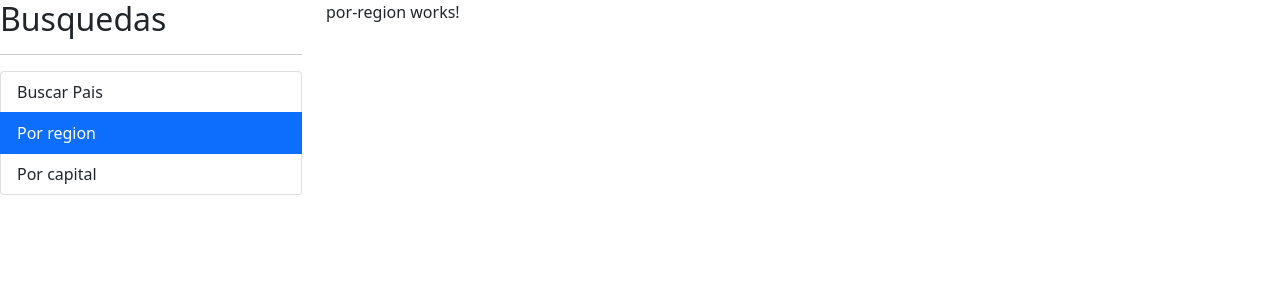
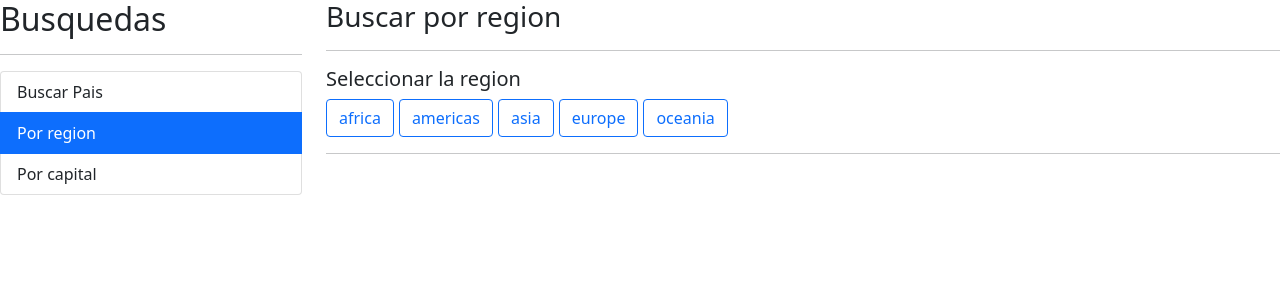
Before and after one commit to enr109/03-paisesApp, an Angular app: page /region in a window 1280 px wide. Shown: the top 300 px of the page. Built offline with nearby package versions, Linux system fonts and the light colour scheme.

Commit message:
Fin de la aplicasion

```diff
--- a/src/app/pais/pages/por-pais/por-pais.component.html
+++ b/src/app/pais/pages/por-pais/por-pais.component.html
@@ -11,6 +11,25 @@
     </div>
 
 </div>
+<ul *ngIf="mostarSugerencias" class="list-group">
+    <li *ngFor="let pais of paisesSugeridos" class="list-group-item list-group-item-action">
+        <a class="nav-link" [routerLink]="['/pais',pais.alpha2Code]">
+            {{pais.name}}
+
+        </a>
+
+    </li>
+
+    <li  class="list-group-item list-group-item-action" (click)="buscarSugerido( termino)">
+
+        <a class="nav-link" >
+            Buscar {{termino}}
+
+        </a>
+
+    </li>
+
+</ul>
 <hr>
 <div *ngIf="hayError"
     class="alert alert-danger">
--- a/src/app/pais/pages/por-pais/por-pais.component.ts
+++ b/src/app/pais/pages/por-pais/por-pais.component.ts
@@ -6,6 +6,11 @@
   selector: 'app-por-pais',
   templateUrl: './por-pais.component.html',
   styles: [
+    `
+    li {
+      cursor: pointer;
+    }
+    `
   ]
 })
 export class PorPaisComponent {
@@ -13,10 +18,14 @@
   termino: string = '';
   hayError: boolean = false;
   paises  : Country[] = [];
+  paisesSugeridos : Country[] = [];
+
+  mostarSugerencias: boolean = false;
 
   constructor( private PaisService: PaisService) { }
 
   buscar( termino: string){
+    this.mostarSugerencias= false;
     this.hayError = false;
     this.termino = termino;
     //console.log(this.termino);
@@ -33,6 +42,19 @@
 
   sugerencias(termino: string ){
     this.hayError = false;
+    this.termino= termino;
+    this.mostarSugerencias= true;
+
+    this.PaisService.buscarPais(termino)
+      .subscribe(paises=> this.paisesSugeridos=paises.splice(0,5),
+      (err) => this.paisesSugeridos=[]);
+
+  }
+
+
+  buscarSugerido( termino: string){
+    this.buscar(termino);
+
   }
 
 }
--- a/src/app/pais/pages/por-region/por-region.component.html
+++ b/src/app/pais/pages/por-region/por-region.component.html
@@ -1 +1,34 @@
-<p>por-region works!</p>
+<h3>Buscar por region <small> {{ regionActiva | titlecase}} </small> </h3>
+<hr>
+<h5>Seleccionar la region</h5>
+
+<div class="row">
+    <div class="col">
+        <!--[class.btn-primary]="region === regionActiva"-->
+
+        <!--[ngClass]="{
+                    'btn-primary': regionActiva === region,
+                    'btn-outline-primary': regionActiva !== region
+                }"-->
+        <button *ngFor="let region of regiones"
+                [class]= "getClaseCSS( region )"
+
+                (click)="activarRegion(region)"
+                 >
+            {{ region }}
+
+        </button>
+
+    </div>
+
+</div>
+<hr>
+<div *ngIf="hayError"
+    class="alert alert-danger">
+    No se encontronada con el termino {{ termino }}
+</div>
+<div *ngIf="paises.length > 0" class="row">
+    <div class="col">
+        <app-pais-table [paises]="paises"></app-pais-table>
+    </div>
+</div>
--- a/src/app/pais/pages/por-region/por-region.component.ts
+++ b/src/app/pais/pages/por-region/por-region.component.ts
@@ -1,16 +1,61 @@
-import { Component, OnInit } from '@angular/core';
+import { Component } from '@angular/core';
+import { Country } from '../../interfaces/pais.interface';
+import { PaisService } from '../../services/pais.service';
 
 @Component({
   selector: 'app-por-region',
   templateUrl: './por-region.component.html',
-  styles: [
+  styles: [ `
+   button {
+     margin-right: 5px;
+   }
+  `
   ]
 })
-export class PorRegionComponent implements OnInit {
+export class PorRegionComponent  {
 
-  constructor() { }
+  regiones: string[] = ['africa', 'americas', 'asia','europe','oceania'];
+  regionActiva: string = '';
+  termino: string = '';
+  hayError: boolean = false;
+  paises: Country[]=[];
 
-  ngOnInit(): void {
+
+  constructor( private PaisService: PaisService) { }
+
+  getClaseCSS( region: string): string {
+    return (region === this.regionActiva) ? 'btn btn-primary': 'btn btn-outline-primary';
   }
 
+
+  activarRegion( region: string ){
+
+    if ( region === this.regionActiva ) {return;}
+    this.regionActiva = region;
+    this.paises=[];
+    this.PaisService.buscarRegion( region )
+    .subscribe( paises => this.paises = paises);
+  }
+
+
+  /*buscar( termino: string){
+    this.hayError = false;
+    this.termino= termino;
+
+    this.PaisService.buscarRegion( this.termino )
+    .subscribe( (resp)=>{
+      console.log(resp);
+      this.paises=resp;
+    }, (err) => {
+      this.hayError=true;
+      this.paises=[];
+    } )
+
+  }*/
+
+
+
+
+
+
 }
--- a/src/app/pais/services/pais.service.ts
+++ b/src/app/pais/services/pais.service.ts
@@ -1,7 +1,8 @@
-import { HttpClient } from '@angular/common/http';
+import { HttpClient, HttpParams } from '@angular/common/http';
 import { Injectable } from '@angular/core';
 import { Observable } from 'rxjs';
 import { Country } from '../interfaces/pais.interface';
+import { tap } from 'rxjs/operators';
 
 @Injectable({
   providedIn: 'root'
@@ -10,20 +11,24 @@
 
   private apiUrl: string ="https://restcountries.eu/rest/v2";
 
+  get httpParams (){
+    return  new HttpParams().set('fields','name;capital;alpha2Code;flag;population');
+  }
+
   constructor( private http: HttpClient) { }
 
   buscarPais( termino: string ): Observable<Country[]>{
 
     const url = `${ this.apiUrl }/name/${ termino }`;
 
-    return this.http.get<Country[]>( url );
+    return this.http.get<Country[]>( url,{ params: this.httpParams} );
 
   }
 
   buscarCapital( termino: string ): Observable<Country[]>{
     const url = `${ this.apiUrl }/capital/${ termino }`;
 
-    return this.http.get<Country[]>(url);
+    return this.http.get<Country[]>(url,{ params: this.httpParams});
   }
 
   getPaisPorAlpha( id: string ): Observable<Country>{
@@ -31,4 +36,11 @@
 
     return this.http.get<Country>(url);
   }
+
+  buscarRegion( region: string ): Observable<Country[]>{
+    /*const params = new HttpParams()
+      .set('fields','name;capital;alpha2Code;flag;population');*/
+    const url = `${ this.apiUrl }/region/${ region}`;
+    return this.http.get<Country[]>(url,{  params: this.httpParams}).pipe(tap(console.log))
+  }
 }
```
